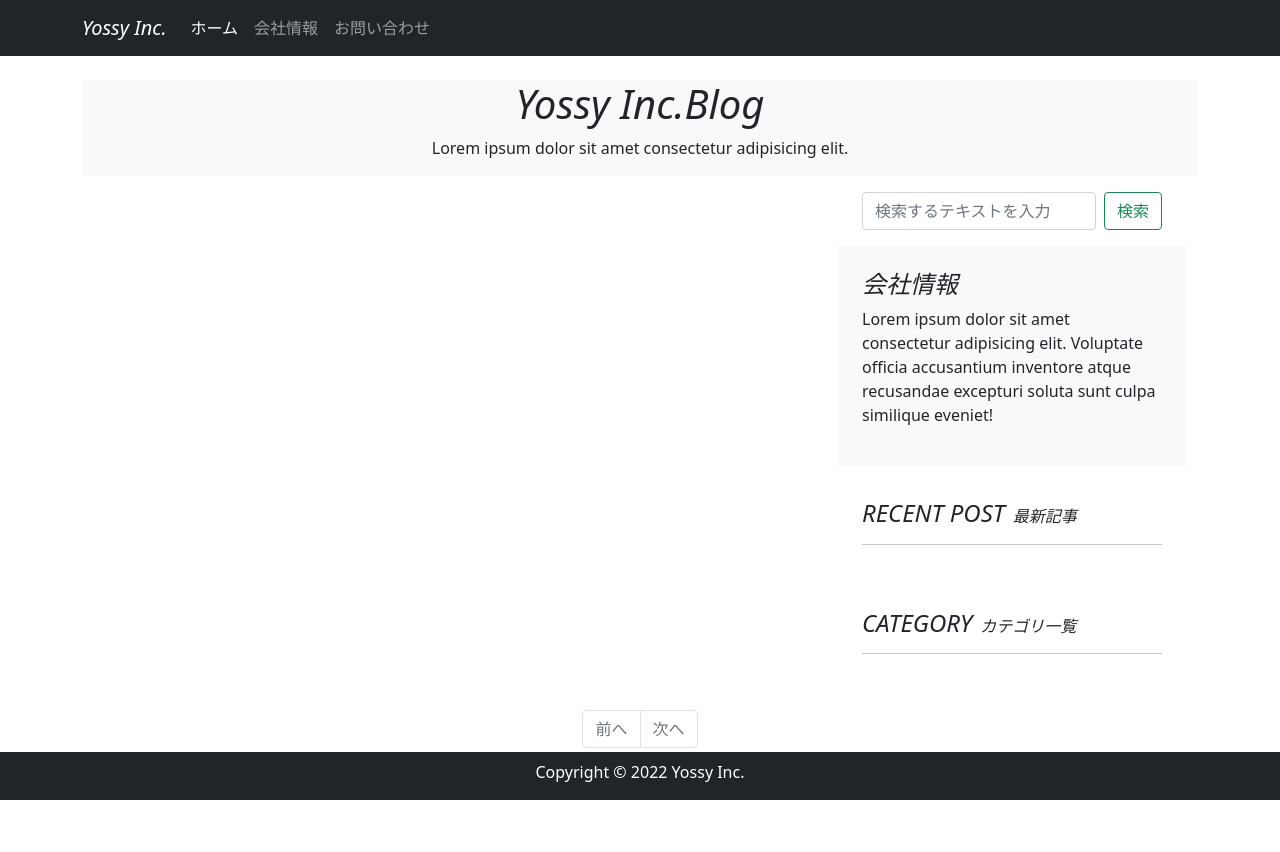
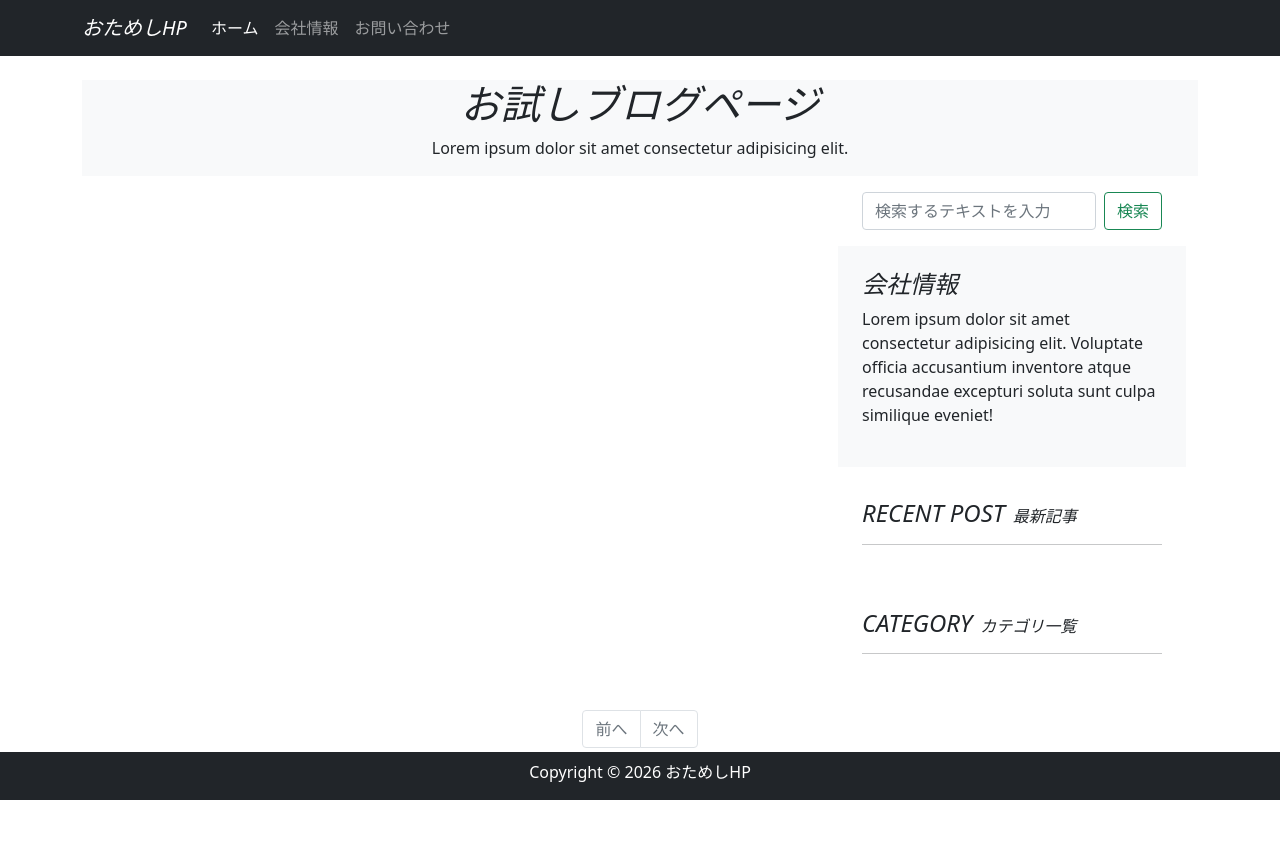
Before and after one commit to tos0781/blog_test_render2, a Flask app: page / in a window 1280 px wide. Run offline with Flask 2, Linux system fonts and the light colour scheme; data that the repository does not hold is empty; some libraries are stand-ins or nearby versions.

Commit message:
すこしいじった

```diff
--- a/company_blog/templates/base.html
+++ b/company_blog/templates/base.html
@@ -11,14 +11,14 @@
         crossorigin="anonymous"></script>
     <script src="https://cdn.ckeditor.com/4.22.1/standard/ckeditor.js"></script>
     <link rel="icon" href="/static/yossy.png">
-    <title>Yossy Inc.</title>
+    <title>おためしHP３</title>
 
 </head>
 
 <body>
     <nav class="navbar navbar-expand-lg navbar-dark bg-dark fixed-top">
         <div class="container">
-            <a class="navbar-brand fst-italic" href="{{ url_for('main.index')}}">Yossy Inc.</a>
+            <a class="navbar-brand fst-italic" href="{{ url_for('main.index')}}">おためしHP</a>
             <button class="navbar-toggler" type="button" data-bs-toggle="collapse" data-bs-target="#navbarNav"
                 aria-controls="navbarNav" aria-expanded="false" aria-label="Toggle navigation">
                 <span class="navbar-toggler-icon"></span>
@@ -80,7 +80,7 @@
         <div class="container">
             <div class="row">
                 <div class="col text-white">
-                    <p>Copyright © 2022 Yossy Inc.</p>
+                    <p>Copyright © 2026 おためしHP</p>
                 </div>
             </div>
         </div>
--- a/company_blog/templates/index.html
+++ b/company_blog/templates/index.html
@@ -14,7 +14,7 @@
         <h1 class="fst-italic">"{{ searchtext }}"の検索結果</h1>
         <br />
         {% else %}
-        <h1 class="fst-italic">Yossy Inc.Blog</h1>
+        <h1 class="fst-italic">お試しブログページ</h1>
         <p>Lorem ipsum dolor sit amet consectetur adipisicing elit.</p>
         {% endif %}
       </div>
--- a/init_db.py
+++ b/init_db.py
@@ -14,6 +14,10 @@ with app.app_context():
             password="123",
             administrator="1",
         )
+
+        # user1.password = "123"  # ← setterがある前提
+        # user1.administrator = True  # ← boolに変更
+
         db.session.add(user1)
         db.session.commit()
         print("User created")
```
